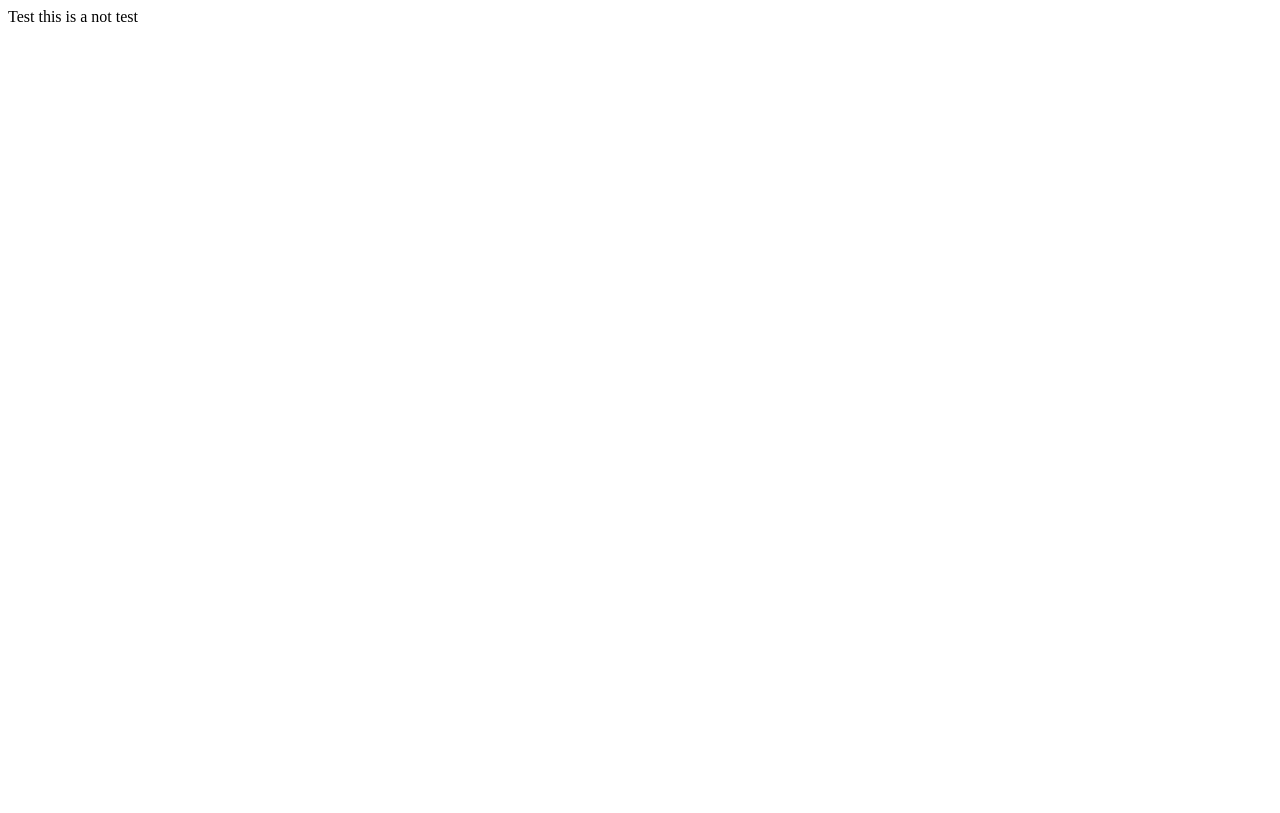
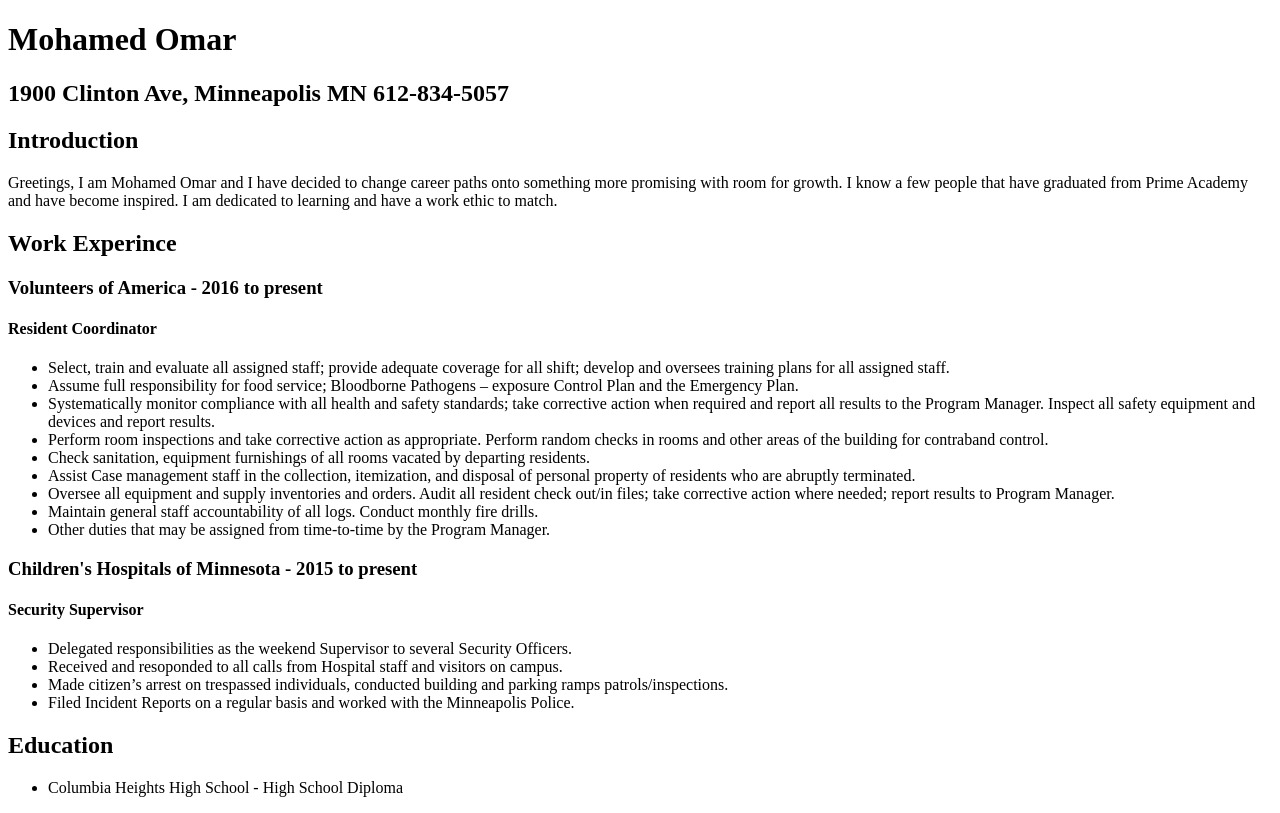
Before and after one commit to mohamedomar13/mohamedomar.github.io, a plain HTML site: page index.html in a window 1280 px wide. Drawn offline with Linux system fonts and the light colour scheme.

Commit message:
Update index.html

```diff
--- a/index.html
+++ b/index.html
@@ -1,7 +1,63 @@
 <!DOCTYPE HTML>
 <html>
-<head> Test
+<head>
+<title> Mohamed Omar Resume </title>
 </head>
-<title> Mohamed Omar </title>
-<body> this is a not test </body>
+<body>
+<h1> Mohamed Omar 	</h1> <h2> 1900 Clinton Ave, Minneapolis MN
+612-834-5057</h1>
+
+<h2> Introduction </h2>
+<p> Greetings, I am Mohamed Omar and I have decided to change career paths onto something more promising with room for growth. I know a few people that have graduated from Prime Academy and have become inspired. I am dedicated to learning and have a work ethic to match. </p>
+
+<h2> Work Experince</h2>
+<h3> Volunteers of America - 2016 to present </h3>
+<h4> Resident Coordinator
+
+</h4>
+
+
+
+
+<ul>
+<li> Select, train and evaluate all assigned staff; provide adequate coverage for all shift; develop and oversees training plans for all assigned staff.
+
+<li>Assume full responsibility for food service; Bloodborne Pathogens – exposure Control Plan and the Emergency Plan.
+
+<li>Systematically monitor compliance with all health and safety standards; take corrective action when required and report all results to the Program Manager.
+Inspect all safety equipment and devices and report results.
+
+<li>
+Perform room inspections and take corrective action as appropriate.
+Perform random checks in rooms and other areas of the building for contraband control.
+
+<li>Check sanitation, equipment furnishings of all rooms vacated by departing residents.
+
+<li>Assist Case management staff in the collection, itemization, and disposal of personal property of residents who are abruptly terminated.
+
+<li>Oversee all equipment and supply inventories and orders.
+Audit all resident check out/in files; take corrective action where needed; report results to Program Manager.
+
+<li>Maintain general staff accountability of all logs.
+Conduct monthly fire drills.
+
+<li>Other duties that may be assigned from time-to-time by the Program Manager. </li> </ul>
+
+<h3> Children's Hospitals of Minnesota - 2015 to present </h3>
+<h4> Security Supervisor </h4>
+
+
+<ul> <li> Delegated responsibilities as the weekend Supervisor to several Security Officers.
+
+<li>Received and resoponded to all calls from Hospital staff and visitors on campus.
+
+<li>Made citizen’s arrest on trespassed individuals, conducted building and parking ramps patrols/inspections.
+
+<li>Filed Incident Reports on a regular basis and worked with the Minneapolis Police.  </ul> </li>
+
+
+<h2> Education</h2>
+<p> <ul> <li> Columbia Heights High School - High School Diploma </li> </ul> <p>
+</body>
+
 </html>
```
